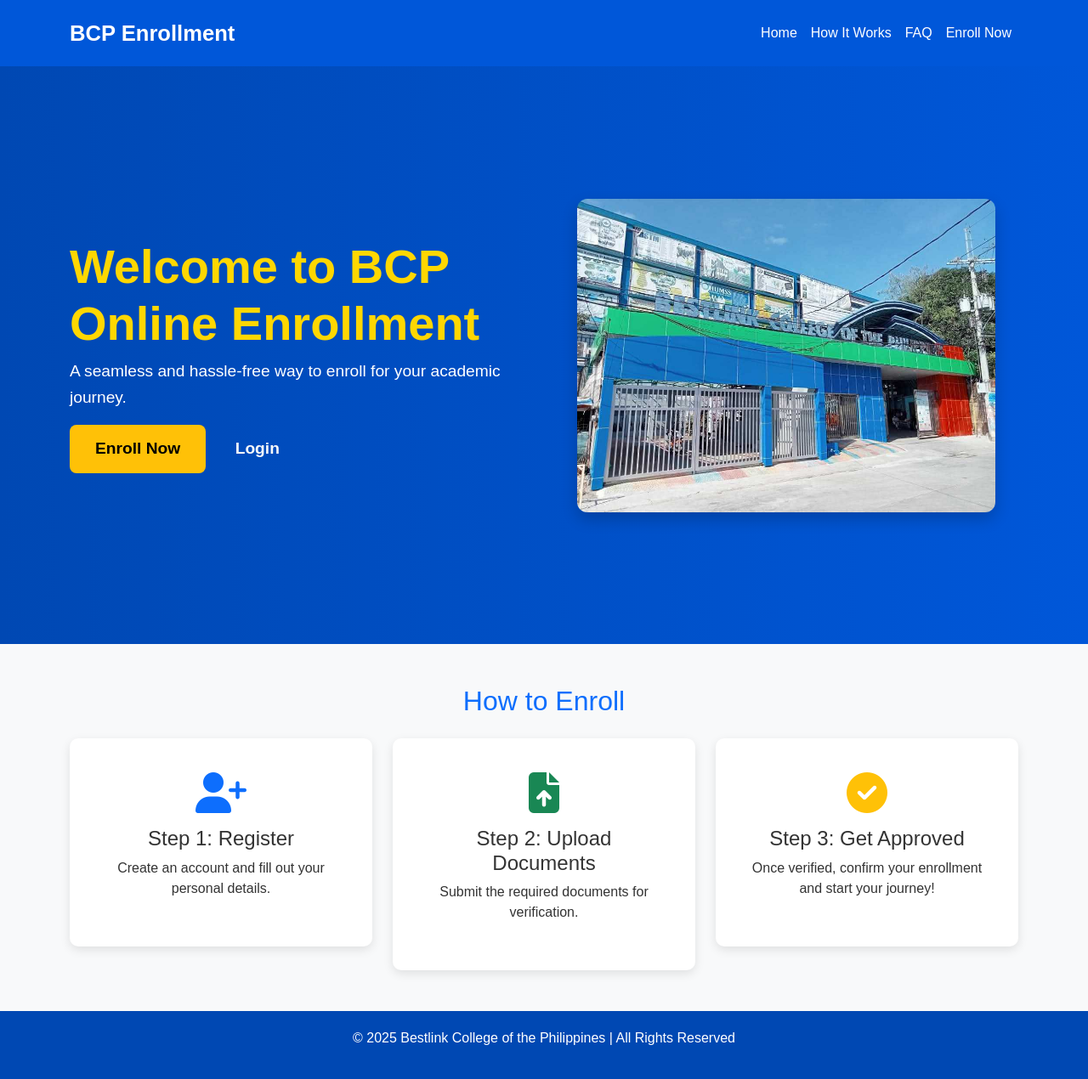
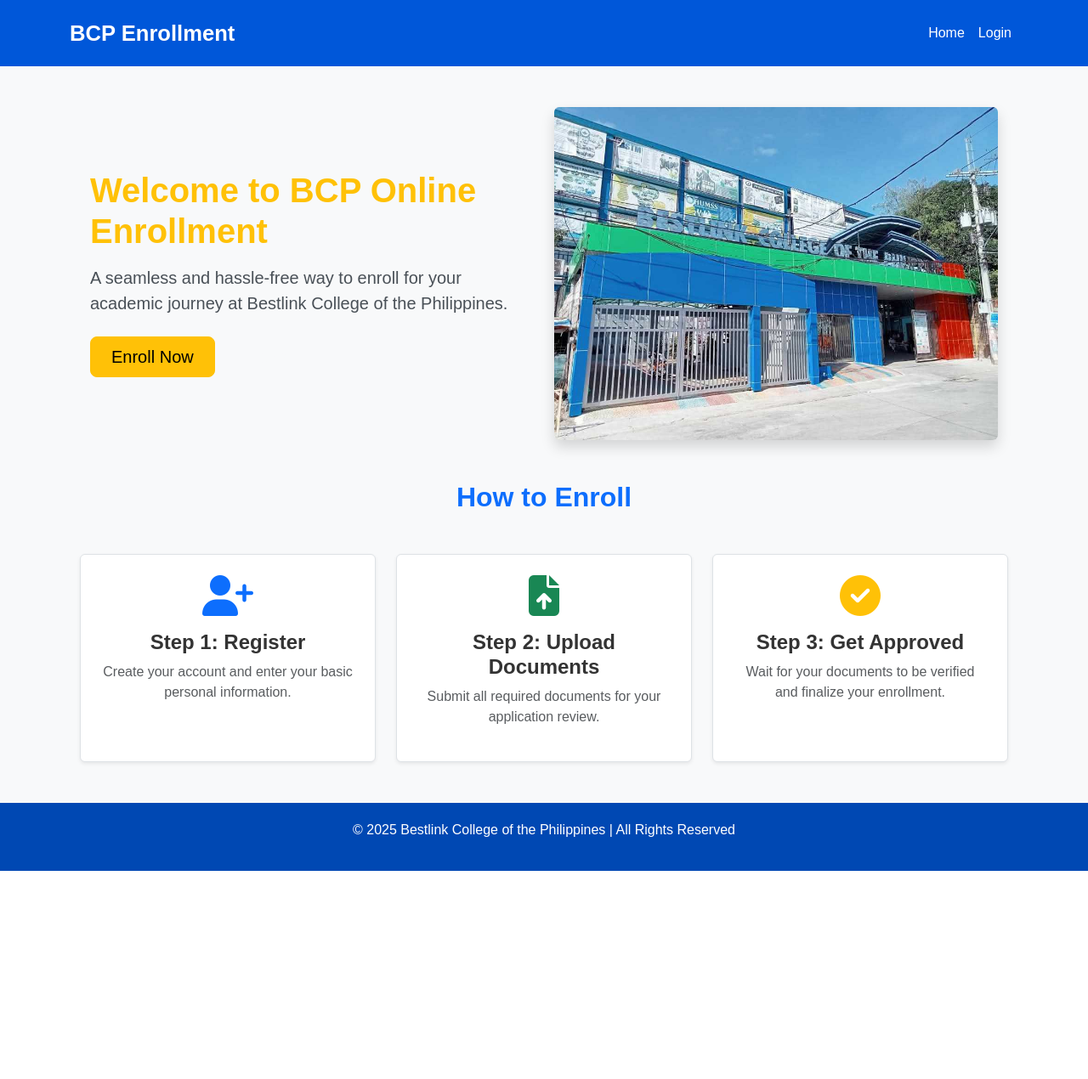
Before and after one commit to xxiimcha/bcp_enrollment, a PHP site: page /bcp_registrar/index.php in a window 1280 px wide. Shown: the whole page at 85% size. After the commit the page ends 1025 px from the top, so only its background shows below. Run offline with PHP 8.4, Linux system fonts and the light colour scheme; some libraries are stand-ins or nearby versions.

Commit message:
Layout modified

```diff
--- a/config/database.php
+++ b/config/database.php
@@ -1,12 +1,18 @@
 <?php
+// Define a global root path constant
+define('BASE_PATH', $_SERVER['DOCUMENT_ROOT'] . '/bcp_enrollment');
+
+// DB credentials
 define('DB_HOST', 'localhost');
 define('DB_USER', 'root');
 define('DB_PASS', '');
 define('DB_NAME', 'bcp_enrollment');
 
-$conn = new mysqli(DB_HOST, DB_USER, DB_PASS, DB_NAME);
+// Create DB connection
+$conn = mysqli_connect(DB_HOST, DB_USER, DB_PASS, DB_NAME);
 
-if ($conn->connect_error) {
-    die("Connection failed: " . $conn->connect_error);
+// Check connection
+if (!$conn) {
+    die("Connection failed: " . mysqli_connect_error());
 }
 ?>
--- a/index.php
+++ b/index.php
@@ -1,229 +1,77 @@
-<!DOCTYPE html>
-<html lang="en">
-<head>
-    <meta charset="UTF-8">
-    <meta name="viewport" content="width=device-width, initial-scale=1.0">
-    <title>BCP Enrollment System</title>
-    <link rel="stylesheet" href="https://cdn.jsdelivr.net/npm/bootstrap@5.3.0/dist/css/bootstrap.min.css">
-    <script src="https://kit.fontawesome.com/a076d05399.js"></script>
-    <style>
-        /* General Styling */
-        body {
-            background-color: #f8f9fa;
-            font-family: 'Poppins', sans-serif;
-            color: #333;
+<?php
+session_start();
+$pageTitle = "BCP Enrollment System";
+
+require_once('config/database.php'); // Database connection
+
+$loggedUser = null;
+if (isset($_SESSION['user_id'])) {
+    $userId = $_SESSION['user_id'];
+    $result = mysqli_query($conn, "SELECT * FROM users WHERE id = $userId LIMIT 1");
+    if ($result && mysqli_num_rows($result) > 0) {
+        $loggedUser = mysqli_fetch_assoc($result);
+    }
 }
 
-        /* Navbar */
-        .navbar {
-            background: #0057D9;
-            padding: 15px;
-        }
+include('public/partials/public_layout.php');
+?>
 
-        .navbar-brand {
-            font-size: 1.6rem;
-            font-weight: bold;
-        }
+<!-- Hero Section -->
+<section class="hero-section container-fluid mb-5">
+    <div class="container">
+        <div class="row align-items-center">
+            <div class="col-lg-6 col-12 mb-4 mb-lg-0">
+                <div class="hero-content">
+                    <h1 class="text-warning fw-bold mb-3">Welcome to BCP Online Enrollment</h1>
+                    <p class="lead text-light-emphasis mb-4">
+                        A seamless and hassle-free way to enroll for your academic journey at Bestlink College of the Philippines.
+                    </p>
 
-        .nav-link {
-            color: white !important;
-            font-weight: 500;
-            transition: 0.3s ease-in-out;
-        }
-
-        .nav-link:hover {
-            color: #FFD700 !important;
-        }
-
-        /* Hero Section */
-        .hero-section {
-            position: relative;
-            height: 85vh;
-            display: flex;
-            align-items: center;
-            text-align: left;
-            padding: 40px;
-            background: linear-gradient(to right, #0048B3, #0057D9);
-            color: white;
-        }
-
-        .hero-content {
-            z-index: 1;
-        }
-
-        .hero-section h1 {
-            font-size: 3.5rem;
-            font-weight: bold;
-            color: #FFD700;
-        }
-
-        .hero-section p {
-            font-size: 1.2rem;
-            max-width: 600px;
-            line-height: 1.6;
-        }
-
-        .btn-custom {
-            padding: 14px 30px;
-            font-size: 1.2rem;
-            border-radius: 8px;
-            font-weight: bold;
-            transition: all 0.3s ease-in-out;
-            border: none;
-        }
-
-        .btn-custom:hover {
-            transform: scale(1.05);
-            box-shadow: 0px 10px 20px rgba(255, 215, 0, 0.3);
-        }
-
-        .hero-image {
-            max-width: 90%;
-            border-radius: 12px;
-            box-shadow: 0 8px 18px rgba(0, 0, 0, 0.2);
-            animation: fadeIn 1s ease-in-out;
-        }
-
-        /* How It Works Section */
-        .steps {
-            background-color: #ffffff;
-            padding: 40px;
-            border-radius: 10px;
-            box-shadow: 0 4px 12px rgba(0, 0, 0, 0.1);
-            transition: transform 0.3s ease-in-out;
-            text-align: center;
-        }
-
-        .steps:hover {
-            transform: translateY(-5px);
-        }
-
-        /* FAQ */
-        .accordion-button {
-            font-weight: 600;
-            background-color: #0057D9;
-            color: white;
-        }
-
-        .accordion-button:hover {
-            background-color: #0048B3;
-        }
-
-        .accordion-button:not(.collapsed) {
-            background-color: #0048B3;
-        }
-
-        .accordion-body {
-            background-color: #ffffff;
-            color: #333;
-        }
-
-        /* Footer */
-        .footer {
-            background-color: #0048B3;
-            color: white;
-            padding: 20px;
-            text-align: center;
-            font-size: 1rem;
-        }
-
-        /* Responsive Design */
-        @media (max-width: 992px) {
-            .hero-section {
-                flex-direction: column;
-                text-align: center;
-                height: auto;
-                padding: 50px 20px;
-            }
-
-            .hero-content h1 {
-                font-size: 2.5rem;
-            }
-
-            .hero-image {
-                margin-top: 20px;
-            }
-
-            .hero-section p {
-                max-width: 100%;
-            }
-        }
-    </style>
-</head>
-<body>
-
-    <!-- Navbar -->
-    <nav class="navbar navbar-expand-lg navbar-dark">
-        <div class="container">
-            <a class="navbar-brand" href="#">BCP Enrollment</a>
-            <button class="navbar-toggler" type="button" data-bs-toggle="collapse" data-bs-target="#navbarNav">
-                <span class="navbar-toggler-icon"></span>
-            </button>
-            <div class="collapse navbar-collapse" id="navbarNav">
-                <ul class="navbar-nav ms-auto">
-                    <li class="nav-item"><a class="nav-link" href="index.php">Home</a></li>
-                    <li class="nav-item"><a class="nav-link" href="#how-it-works">How It Works</a></li>
-                    <li class="nav-item"><a class="nav-link" href="#faq">FAQ</a></li>
-                    <li class="nav-item"><a class="nav-link btn btn-warning text-dark" href="public/admission-process.php">Enroll Now</a></li>
-                </ul>
+                    <?php if ($loggedUser): ?>
+                        <div>
+                            <a href="public/home/dashboard.php" class="btn btn-primary btn-lg px-4">Go to Dashboard</a>
+                        </div>
+                    <?php else: ?>
+                        <div class="d-flex flex-wrap gap-3">
+                            <a href="public/admission-process.php" class="btn btn-warning btn-lg px-4">Enroll Now</a>
+                            <a href="auth/" class="btn btn-outline-light btn-lg px-4">Login</a>
+                        </div>
+                    <?php endif; ?>
                 </div>
             </div>
-    </nav>
-
-    <!-- Hero Section -->
-    <section class="hero-section container-fluid">
-        <div class="container">
-            <div class="row align-items-center">
-                <div class="col-md-6">
-                    <div class="hero-content">
-                        <h1>Welcome to BCP Online Enrollment</h1>
-                        <p class="lead">A seamless and hassle-free way to enroll for your academic journey.</p>
-                        <div>
-                            <a href="public/admission-process.php" class="btn btn-warning btn-custom">Enroll Now</a>
-                            <a href="auth/" class="btn btn-outline-light btn-custom">Login</a>
-                        </div>
-                    </div>
-                </div>
-                <div class="col-md-6 text-center">
-                    <img src="assets/images/bcp.jpg" alt="Students Learning" class="hero-image">
+            <div class="col-lg-6 col-12 text-center">
+                <img src="assets/images/bcp.jpg" alt="Students Learning" class="hero-image img-fluid shadow rounded">
             </div>
         </div>
     </div>
 </section>
 
 <!-- How It Works Section -->
-    <section id="how-it-works" class="container mt-5">
-        <h2 class="text-center text-primary mb-4">How to Enroll</h2>
-        <div class="row text-center">
+<section id="how-it-works" class="container mb-5">
+    <h2 class="text-center text-primary fw-bold mb-5">How to Enroll</h2>
+    <div class="row g-4">
         <div class="col-md-4">
-                <div class="steps">
-                    <i class="fas fa-user-plus fa-3x mb-3 text-primary"></i>
-                    <h4>Step 1: Register</h4>
-                    <p>Create an account and fill out your personal details.</p>
+            <div class="steps h-100 p-4 border rounded text-center shadow-sm bg-white">
+                <div class="mb-3"><i class="fas fa-user-plus fa-3x text-primary"></i></div>
+                <h4 class="fw-semibold mb-2">Step 1: Register</h4>
+                <p class="text-muted">Create your account and enter your basic personal information.</p>
             </div>
         </div>
         <div class="col-md-4">
-                <div class="steps">
-                    <i class="fas fa-file-upload fa-3x mb-3 text-success"></i>
-                    <h4>Step 2: Upload Documents</h4>
-                    <p>Submit the required documents for verification.</p>
+            <div class="steps h-100 p-4 border rounded text-center shadow-sm bg-white">
+                <div class="mb-3"><i class="fas fa-file-upload fa-3x text-success"></i></div>
+                <h4 class="fw-semibold mb-2">Step 2: Upload Documents</h4>
+                <p class="text-muted">Submit all required documents for your application review.</p>
             </div>
         </div>
         <div class="col-md-4">
-                <div class="steps">
-                    <i class="fas fa-check-circle fa-3x mb-3 text-warning"></i>
-                    <h4>Step 3: Get Approved</h4>
-                    <p>Once verified, confirm your enrollment and start your journey!</p>
+            <div class="steps h-100 p-4 border rounded text-center shadow-sm bg-white">
+                <div class="mb-3"><i class="fas fa-check-circle fa-3x text-warning"></i></div>
+                <h4 class="fw-semibold mb-2">Step 3: Get Approved</h4>
+                <p class="text-muted">Wait for your documents to be verified and finalize your enrollment.</p>
             </div>
         </div>
     </div>
 </section>
 
-    <!-- Footer -->
-    <footer class="footer mt-5">
-        <p>&copy; 2025 Bestlink College of the Philippines | All Rights Reserved</p>
-    </footer>
-
-    <script src="https://cdn.jsdelivr.net/npm/bootstrap@5.3.0/dist/js/bootstrap.bundle.min.js"></script>
-</body>
-</html>
+<?php include('public/partials/public_footer.php'); ?>
--- a/public/home/profile.php
+++ b/public/home/profile.php
@@ -5,7 +5,7 @@ if (!isset($_SESSION['user_id']) || $_SESSION['role'] !== 'student') {
     exit();
 }
 
-require_once('../../config/database.php');
+require_once(BASE_PATH . '/config/database.php');
 
 $pageTitle = "My Profile";
 
--- a/public/partials/public_layout.php
+++ b/public/partials/public_layout.php
@@ -1,5 +1,5 @@
 <?php
-require_once('../../config/database.php');
+require_once($_SERVER['DOCUMENT_ROOT'] . '/bcp_enrollment/config/database.php');
 
 // Fetch logged-in user info (if available)
 $loggedUser = null;
```
Lines whose indentation alone changed are shown as unchanged.
